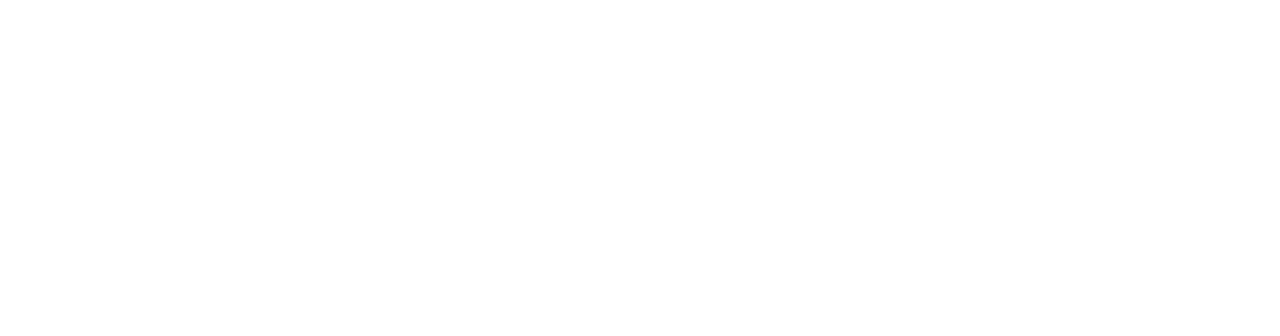
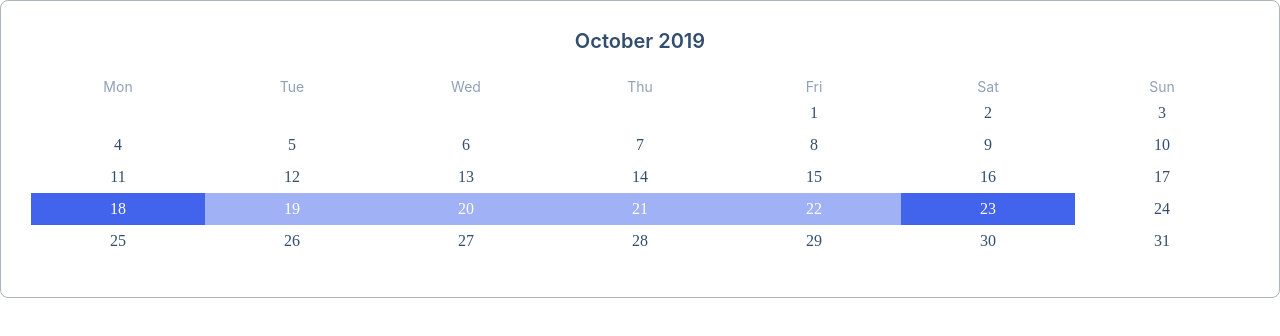
Before and after one commit to js-tasks-ru/htmlcss-20230124_guliev, a website: page 05-lection3/03-calendar/index.html in a window 1280 px wide. Drawn offline with Linux system fonts and the light colour scheme.

Commit message:
Create Calendar

```diff
--- a/05-lection3/03-calendar/calendar.css
+++ b/05-lection3/03-calendar/calendar.css
@@ -0,0 +1,63 @@
+.calendar {
+    display: grid;
+    padding: 28px 30px 40px;
+    background: var(--white);
+    border: 1px solid var(--grey-3);
+    border-radius: 8px;
+    font-style: normal;
+    font-family: 'Inter';
+}
+
+.calendar__title {
+    text-align: center;
+    font-weight: 600;
+    font-size: 20px;
+    line-height: 24px;
+    color: var(--blue-grey);
+    padding-bottom: 24px;
+}
+
+.calendar__months {
+    display: grid;
+    grid-template-columns: repeat(7, 1fr);
+    align-items: center;
+    font-family: 'Inter';
+    font-style: normal;
+    font-weight: 400;
+    font-size: 14px;
+    line-height: 20px;
+    color: var(--blue-light);
+    list-style-type: none;
+}
+
+.calendar__month {
+    text-align: center;
+}
+
+.calendar__days {
+    display: grid;
+    grid-template-columns: repeat(7, 1fr);
+    font-family: 'Source Sans Pro';
+    font-style: normal;
+    font-weight: 400;
+    font-size: 16px;
+    line-height: 20px;
+    text-align: center;
+    color: var(--blue-grey);
+    list-style-type: none;
+}
+
+.calendar__day {
+    display: block;
+    padding: 6px 6px 6px;
+}
+
+.calendar__day_active {
+    color: var(--white);
+    background: var(--blue-btn);
+}
+
+.calendar__day_between {
+    color: var(--white);
+    background: var(--blue-very-light);
+}
--- a/05-lection3/03-calendar/index.html
+++ b/05-lection3/03-calendar/index.html
@@ -1,12 +1,67 @@
 <!DOCTYPE html>
 <!-- Страница с календарем -->
 <html lang="ru">
+
 <head>
     <link rel="stylesheet" href="../../assets/css/main.css">
     <link rel="stylesheet" href="./calendar.css">
     <title>Calendar</title>
 </head>
+
 <body>
+    <div>
+        <div class="calendar">
+            <div class="calendar__title">
+                <span>October 2019</span>
+            </div>
+            <div class="calendar__months">
+                <li class="calendar__month">Mon</li>
+                <li class="calendar__month">Tue</li>
+                <li class="calendar__month">Wed</li>
+                <li class="calendar__month">Thu</li>
+                <li class="calendar__month">Fri</li>
+                <li class="calendar__month">Sat</li>
+                <li class="calendar__month">Sun</li>
+            </div>
+            <div class="calendar__days">
+                <li class="calendar__day"></li>
+                <li class="calendar__day"></li>
+                <li class="calendar__day"></li>
+                <li class="calendar__day"></li>
+                <li class="calendar__day">1</li>
+                <li class="calendar__day">2</li>
+                <li class="calendar__day">3</li>
+                <li class="calendar__day">4</li>
+                <li class="calendar__day">5</li>
+                <li class="calendar__day">6</li>
+                <li class="calendar__day">7</li>
+                <li class="calendar__day">8</li>
+                <li class="calendar__day">9</li>
+                <li class="calendar__day">10</li>
+                <li class="calendar__day">11</li>
+                <li class="calendar__day">12</li>
+                <li class="calendar__day">13</li>
+                <li class="calendar__day">14</li>
+                <li class="calendar__day">15</li>
+                <li class="calendar__day">16</li>
+                <li class="calendar__day">17</li>
+                <li class="calendar__day calendar__day_active">18</li>
+                <li class="calendar__day calendar__day_between">19</li>
+                <li class="calendar__day calendar__day_between">20</li>
+                <li class="calendar__day calendar__day_between">21</li>
+                <li class="calendar__day calendar__day_between">22</li>
+                <li class="calendar__day calendar__day_active">23</li>
+                <li class="calendar__day">24</li>
+                <li class="calendar__day">25</li>
+                <li class="calendar__day">26</li>
+                <li class="calendar__day">27</li>
+                <li class="calendar__day">28</li>
+                <li class="calendar__day">29</li>
+                <li class="calendar__day">30</li>
+                <li class="calendar__day">31</li>
+            </div>
+        </div>
+    </div>
+</body>
 
-    </body>
 </html>
--- a/assets/css/main.css
+++ b/assets/css/main.css
@@ -20,6 +20,9 @@
     --grey-4: #495057;
 
     --blue-btn: #4263EB;
+    --blue-grey: #334D6E;
+    --blue-light: #90A0B7;
+    --blue-very-light: #A0B1F5;
     --blue-btn-hover: #2342C0;
     --purple-btn-hover: #5028C6;
 
```
Also changed, not shown: assets/css/normalize.css. Lines whose indentation alone changed are shown as unchanged.
